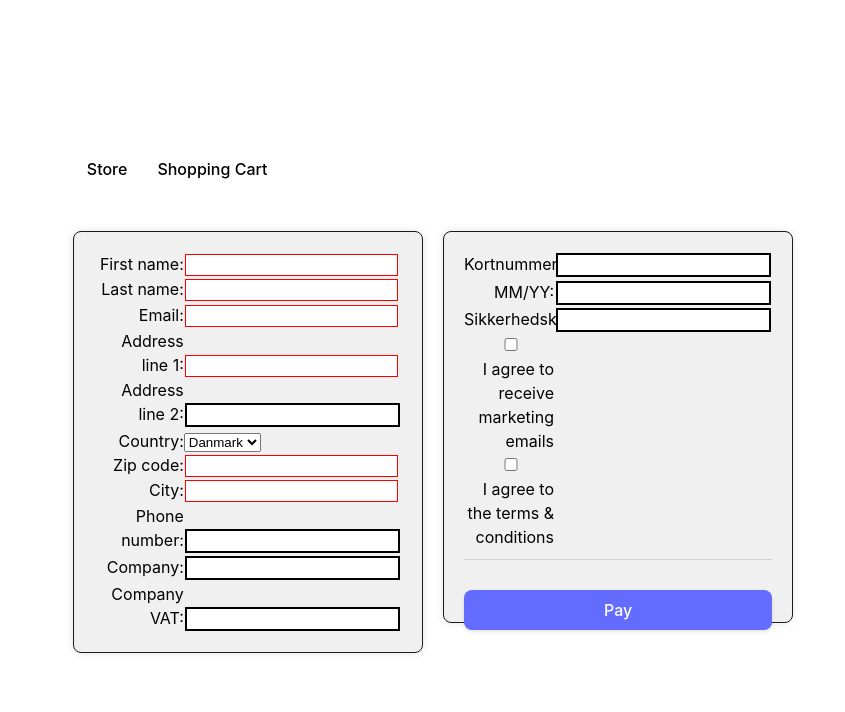
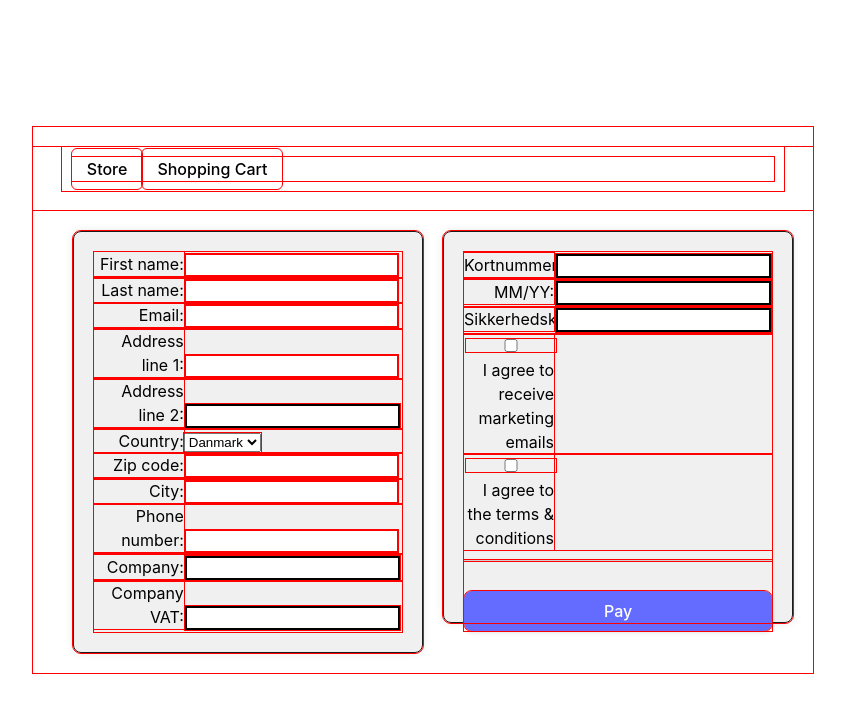
Before and after one commit to SiGoldbach/FrontendWebShop9, a React (Vite) app: page /checkout in a window 1280 px wide. Shown: the top 712 px of the page, without its empty margins (217-1062 px from the left). Built offline with nearby package versions, Linux system fonts and the light colour scheme; no server answers.

Commit message:
I need to change to back end real quick and set up some sort of end point to test submitting an order. I am in midst of writing a submit order function.

```diff
--- a/src/Components/forms.tsx
+++ b/src/Components/forms.tsx
@@ -1,4 +1,6 @@
 import React, {useState, useEffect} from 'react'
+import { Basket } from "../TSReusedTypes/ItemsAndPrices.js"
+
 
 interface Muncipality {
     zip: number,
@@ -21,6 +23,12 @@ async function getMunicipalities(): Promise<Muncipality[]> {
         return data;
     }
 }
+
+type formsProps = {
+    basket: Basket
+
+}
+
 
 function Forms() {
     const [municipalities, setMunicipalities] = useState<Muncipality[]>([]);
@@ -91,7 +99,7 @@ function Forms() {
                         </li>
                         <li>
                             <label htmlFor="phone">Phone number:</label>
-                            <input type="text" id="phone" name="user_phone"/>
+                            <input type="number" id="phone" name="user_phone" required/>
                         </li>
                         <li>
                             <label htmlFor="company">Company:</label>
@@ -142,6 +150,20 @@ function Forms() {
         </div>
     </div>
     )
+    const isDanishPhoneNumberVaild = (event: React.ChangeEvent<HTMLInputElement>):boolean =>{
+        let input =event.target.value;
+        let regex = /(?:(?:00|\+)?45)?\d{8}/;
+        return regex.test(input);
+
+
+
+
+    }
+
+
+    //Function for testing if a dansih phone number is a real number
+
+
 }
 
 
--- a/src/Pages/index.css
+++ b/src/Pages/index.css
@@ -509,7 +509,7 @@ ul {
   margin: 0;
 }
 
-.IGNORE
+
 *{
   outline: 1px solid red;
 }
```
Also changed, not shown: src/TSReusedTypes/ItemsAndPrices.ts (+19 -0 lines).
